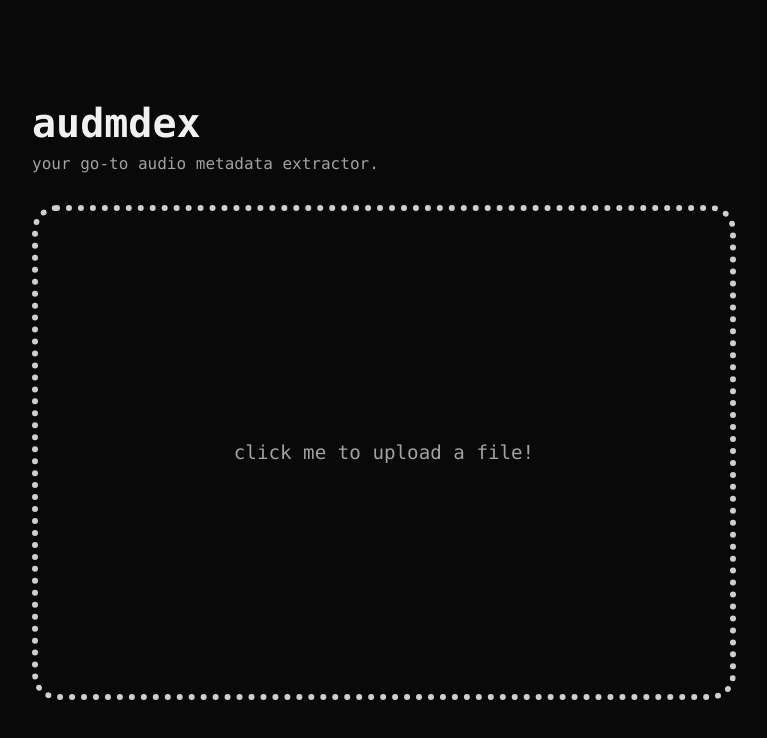
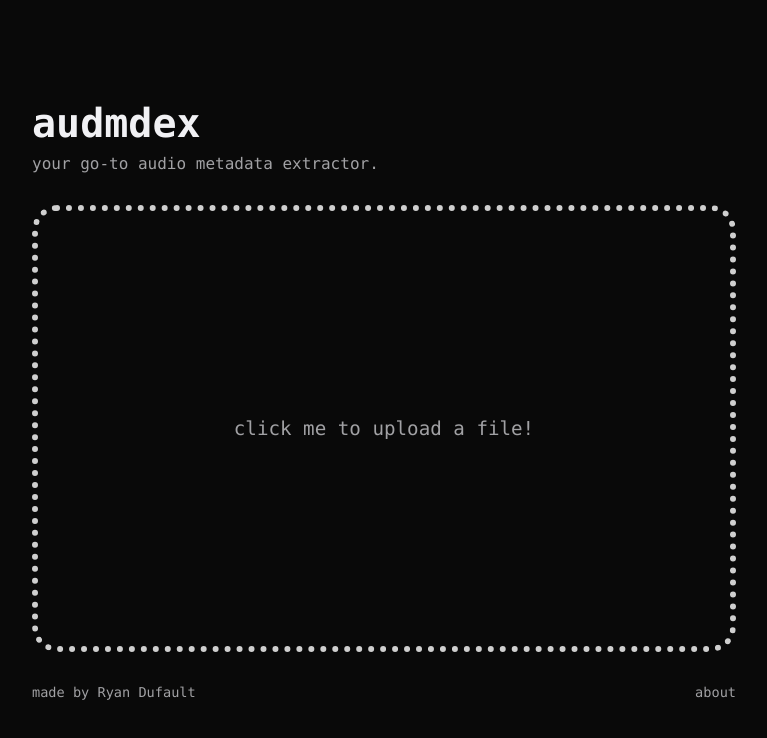
Before and after one commit to ryandufault/audmdex, a Vue app in the folder audmdex/: page / in a window 1280 px wide. Shown: the top 738 px of the page, without its empty margins (256-1023 px from the left). Built offline with nearby package versions, Linux system fonts and the light colour scheme.

Commit message:
about section

```diff
--- a/audmdex/src/App.vue
+++ b/audmdex/src/App.vue
@@ -1,5 +1,9 @@
 <script setup>
+import { ref } from 'vue'
 import FileUpload from './components/FileUpload.vue'
+import About from './components/About.vue'
+
+const showAbout = ref(false)
 </script>
 
 <template>
@@ -10,7 +14,15 @@ import FileUpload from './components/FileUpload.vue'
         <h2>your go-to audio metadata extractor.</h2>
       </div>
       <FileUpload/>
+      <footer>
+        <a class="footerlink" href="https://ryandufault.com" target="_blank">made by Ryan Dufault</a>
+        <!-- <a href="https://github.com/ryandufault" target="_blank">Github</a>-->
+        <p class="footerlink" @click="showAbout = true">about</p>
+
+      </footer>
     </div>
+    <!-- open quand true-->
+    <About v-if="showAbout" @close="showAbout = false" />
   </div>
 </template>
 
@@ -68,4 +80,31 @@ h2 {
   font-size: 1rem;
   font-weight: normal;
 }
+
+footer {
+  margin-top: 2rem;
+  display: flex;
+  justify-content: space-between;
+}
+
+footer a {
+  color: #a1a1a4;
+  font-size: 0.85rem;
+  font-weight: normal;
+  text-decoration: none;
+  transition: color 0.3s ease;
+}
+
+.footerlink:hover {
+  color: #c3c3c5;
+}
+
+footer p {
+  color: #a1a1a4;
+  font-size: 0.85rem;
+  font-weight: normal;
+  text-decoration: none;
+  cursor: pointer;
+  transition: color 0.3s ease;
+}
 </style>
--- /dev/null
+++ b/audmdex/src/components/About.vue
@@ -0,0 +1,93 @@
+<template>
+  <div class="about-wrapper" @click="close">
+    <div class="about-container" @click.stop>
+        <p class="about-header">about audmdex</p>
+        <p><strong>audmdex</strong> lets you quickly inspect audio metadata right in your browser. <br><br>
+        file uploading is <strong>client-sided</strong>, so is the processing. no files are uploaded or sent to
+        any server, everything is read directly into your computer's temporary memory, and disappears
+        the moment you close or refresh the page.<br><br>
+        audmdex uses the library <strong>music-metadata-browser</strong><a href="https://github.com/Borewit/music-metadata-browser" target="_blank">↗</a> to extract metadata from files. it's fast, reliable, and built for safe in-browser analysis.
+        no ads, no tracking, no nonsense. <br><br>just a simple tool that works anywhere, <strong>whenever you need it.</strong>
+        </p>
+        <br><br><br>
+        <p><a href="https://github.com/ryandufault" target="_blank">made with care by Ryan Dufault</a></p>
+    </div>
+  </div>
+</template>
+
+<script>
+export default {
+  name: 'About',
+
+  data() {
+    return {
+
+    }
+  }
+}
+</script>
+
+<script setup>
+const emit = defineEmits(['close'])
+
+function close() {
+  emit('close')
+}
+</script>
+
+<style scoped>
+.about-wrapper {
+  position: fixed;
+  top: 0;
+  left: 0;
+  width: 100vw;
+  height: 100vh;
+  backdrop-filter: brightness(60%);
+  display: flex;
+  justify-content: center;
+  align-items: center;
+}
+
+.about-header {
+    color: #dfdfe4 !important;
+    font-weight: normal;
+    margin-bottom: 2rem;
+    font-size: 1.5rem !important;
+}
+
+.about-container {
+  width: 45vw;
+  height: 65vh;
+  background-color: rgb(0, 0, 0, 0.9);
+  border-radius: 25px;
+  display: flex;
+  justify-self: center;
+  align-self: center;
+  padding: 2vw;
+  flex-direction: column;
+  align-items: flex-start;
+  filter: drop-shadow(0px 2px 14px rgb(125,125,125, 0.1));
+}
+
+.about-container p {
+  color: #a1a1a4;
+  font-size: 1rem;
+  transition: color 0.3s ease;
+}
+
+a:hover {
+  color: #dfdfe4;
+}
+
+a {
+  color: #c3c3c5;
+  font-size: 1rem;
+  vertical-align: 15%;
+  transition: color 0.3s ease;
+}
+
+strong {
+  color: #dfdfe4;
+  font-weight: normal;
+}
+</style>
--- a/audmdex/src/components/FileUpload.vue
+++ b/audmdex/src/components/FileUpload.vue
@@ -117,10 +117,16 @@ export default {
 
 .file-container:hover {
   border-color: #f1f1f4;
+  color: #c3c3c5;
+}
+
+.file-container:hover p {
+  color: #c3c3c5;
 }
 
 .file-container p {
   color: #a1a1a4;
   font-size: 1.2rem;
+  transition: color 0.3s ease;
 }
 </style>
```
